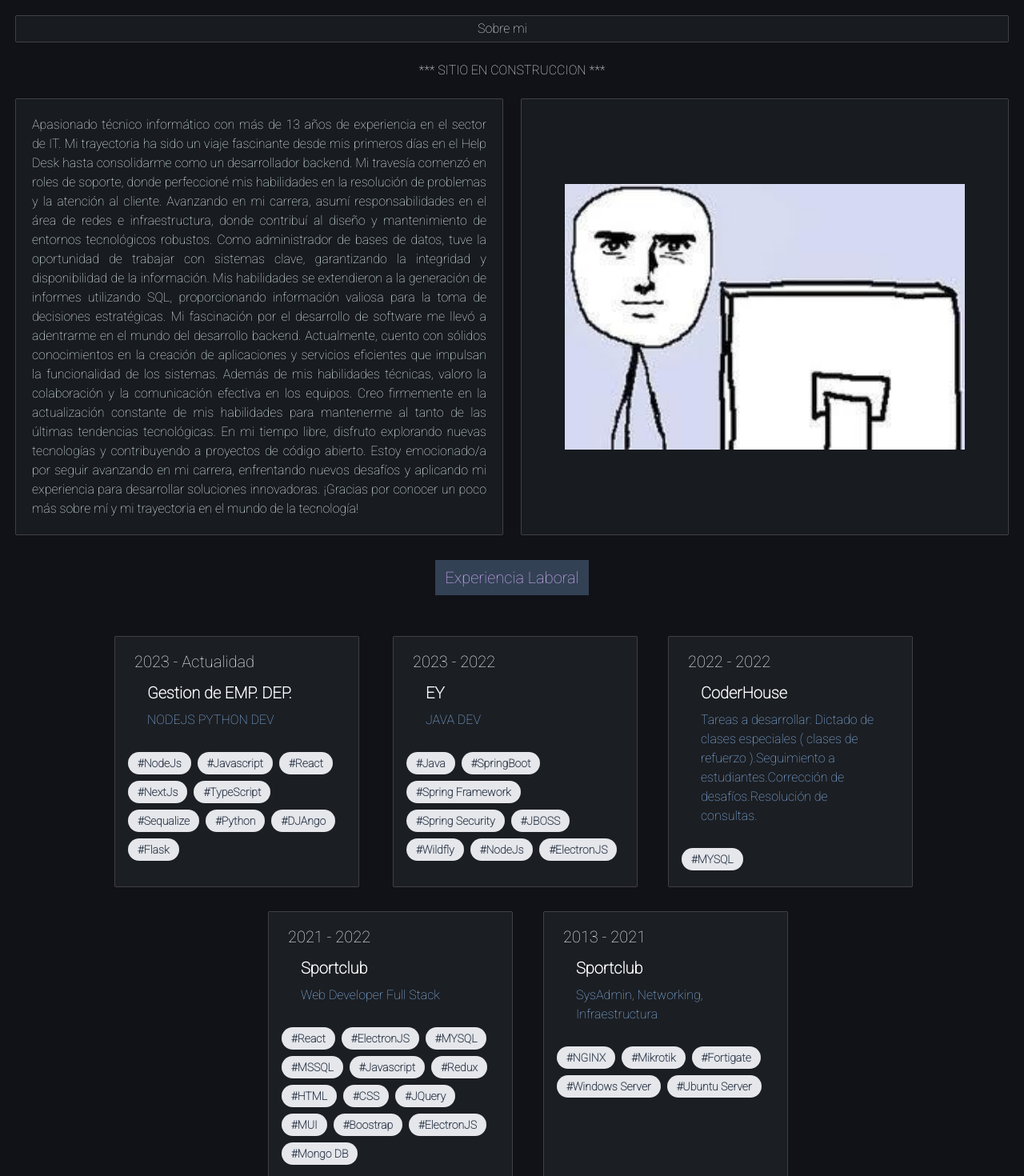
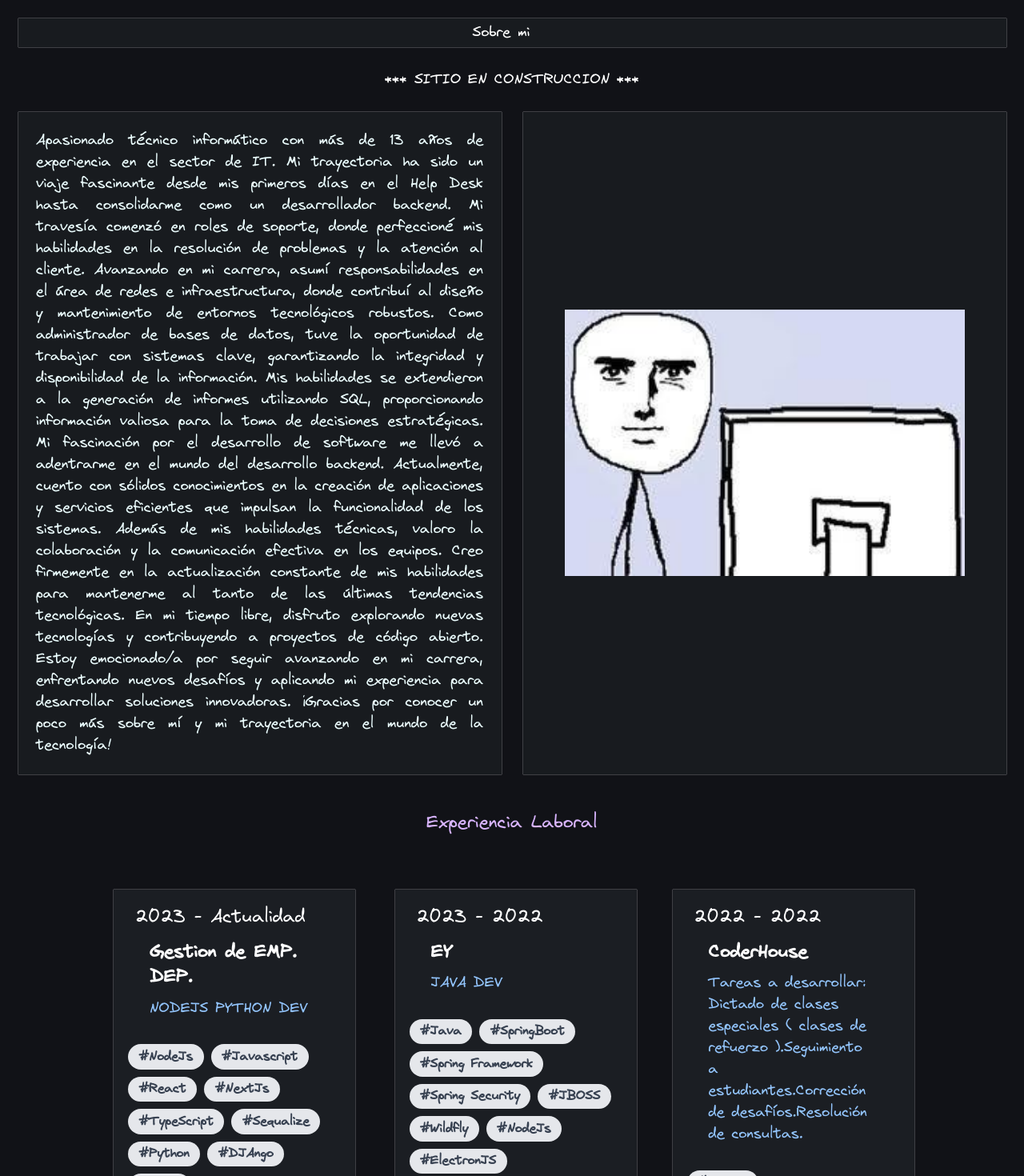
Before and after one commit to themchoise/nextjsportfolio, a Next.js app: page / in a window 1280 px wide. Shown: the top 1470 px of the page at 80% size. Built offline with nearby package versions, Linux system fonts and the light colour scheme.

Commit message:
new font !

```diff
--- a/src/app/components/AboutMe.tsx
+++ b/src/app/components/AboutMe.tsx
@@ -6,22 +6,20 @@ import { useBorderColor } from "../hooks/useBorderColor";
 
  const AboutMe = () => {
 
-  const {effect, fnTime} = useBorderColor();
+
 
   return (
     <>
 
 
     <div className="grid md:grid-cols-2 sm:grid-cols-1 gap-2 bg-r">
-    <div className="hover:shadow-[0px_0px_0px_2px_${effect}] transition duration-500 ease-in-out text-cyan-50 text-justify m-2 shadow-[0px_0px_0px_0.2px_#f7fafc]  bg-dark-graf-nav p-5"
-     onMouseEnter={() => {fnTime()}}
-     onMouseLeave={() => {fnTime('#0B6B95')}}
+    <div className="hover:shadow-[0px_0px_0px_2px_#0B6B95] transition duration-500 ease-in-out text-cyan-50 text-justify m-2 shadow-[0px_0px_0px_0.2px_#f7fafc]  bg-dark-graf-nav p-5"
+
     >
         {aboutme}
     </div>
-    <div className={` hover:shadow-[0px_0px_0px_2px_${effect}] transition duration-500 ease-in-out m-2 shadow-[0px_0px_0px_0.2px_#f7fafc]  bg-dark-graf-nav flex justify-center p-5 	object-contain	`}
-    onMouseEnter={() => {fnTime()}}
-    onMouseLeave={() => {fnTime('#0B6B95')}}
+    <div className={` hover:shadow-[0px_0px_0px_2px_#0B6B95] transition duration-500 ease-in-out m-2 shadow-[0px_0px_0px_0.2px_#f7fafc]  bg-dark-graf-nav flex justify-center p-5 	object-contain	`}
+
     >
     <Image
       className ='object-contain'
--- a/src/app/components/Divisor.tsx
+++ b/src/app/components/Divisor.tsx
@@ -4,7 +4,7 @@ const Divisor = ({text=''}) => {
   return (
     <div className='w-full h-full'>
           <div className="flex justify-center items-center m-1 font-medium py-1 px-2  text-purple-300  ">
-            <div className="text-xl font-normal bg-slate-700 border-gray-50;  p-3  leading-none max-w-full flex-initial">{text}</div>
+            <div className="text-xl font-normal bg-none border-gray-50;  p-3  leading-none max-w-full flex-initial">{text}</div>
         </div>
     </div>
   )
--- a/src/app/components/ExpLab/JobCard.tsx
+++ b/src/app/components/ExpLab/JobCard.tsx
@@ -21,9 +21,8 @@ const JobCard = ({year_start,year_end,company,job_details,job_techs}:IJobHistory
 
     return (
 
-        <div className={`my-2 py-3 px-3 mx-1 w-full md:w-1/3 lg:my-4 lg:px-4 lg:w-1/4    hover:shadow-[0px_0px_0px_2px_${effect}] transition duration-500 ease-in-out m-2 shadow-[0px_0px_0px_0.2px_#f7fafc] bg-[#1b1e23] overflow-hidden`}
-        onMouseEnter={() => {fnTime()}}
-        onMouseLeave={() => {fnTime('#0B6B95')}}
+        <div className={`my-2 py-3 px-3 mx-1 w-full md:w-1/3 lg:my-4 lg:px-4 lg:w-1/4    hover:shadow-[0px_0px_0px_2px_#0B6B95] transition duration-500 ease-in-out m-2 shadow-[0px_0px_0px_0.2px_#f7fafc] bg-[#1b1e23] overflow-hidden`}
+
         >
           <sub className="text-xl p-2 ">{year_start} - {year_end?year_end:'Actualidad'}</sub>
 
--- a/src/app/components/NavBar.tsx
+++ b/src/app/components/NavBar.tsx
@@ -1,7 +1,7 @@
 const NavBar = () => {
   return (
     <header>
-      <div className="bg-dark-graf-nav h-auto bg-dark-graf-nav shadow-[0px_0px_0px_0.2px_#f7fafc] m-2">
+      <div className="bg-dark-graf-nav h-auto shadow-[0px_0px_0px_0.2px_#f7fafc] m-2">
         <ul className="flex justify-center p-1">
           <li className="mr-6">
             <a className="text-white hover:text-blue-100" href="#">
--- a/src/app/components/Skills/Skills.tsx
+++ b/src/app/components/Skills/Skills.tsx
@@ -11,7 +11,7 @@ const Skills = () => {
         <div className="flex flex-wrap items-center justify-center">
           {returnAllSkills().map((res, index) => {
             return (
-              <div key={index} className=" text-white rounded-full px-4 py-2 shadow-md m-3">
+              <div key={index} className=" hover:shadow-[0px_0px_0px_2px_#0B6B95] transition duration-500 ease-in-out m-2 shadow-[0px_0px_0px_0.2px_#f7fafc] text-white rounded-full px-4 py-2 shadow-md m-3">
               <span className="flex items-center justify-center">
 
                {res}
--- a/src/app/globals.css
+++ b/src/app/globals.css
@@ -2,12 +2,13 @@
 @tailwind components;
 @tailwind utilities;
 
+  html{
+    font-size: 18px;
+    font-weight: normal;
+
+  }
 
 
-  html {
-    font-family: "Proxima Nova", system-ui, sans-serif;
-
-  }
   @keyframes colorChange {
     0% {
       border-color: #3498db; /* Initial color (blue) */
--- a/src/app/layout.tsx
+++ b/src/app/layout.tsx
@@ -1,8 +1,11 @@
 import type { Metadata } from 'next'
 import './globals.css'
 import { Roboto } from 'next/font/google';
+import localFont from 'next/font/local'
 
-const roboto = Roboto({ subsets: ['latin'], weight:  ['100', '100']  })
+//const roboto = Roboto({ subsets: ['latin'], weight:  ['100', '100']  })
+
+const myFont = localFont({ src: './font/Virgil.woff2'})
 
 export const metadata: Metadata = {
   title: 'Create Next App',
@@ -16,7 +19,7 @@ export default function RootLayout({
 }) {
   return (
     <html lang="en">
-      <body className={roboto.className}>{children}</body>
+      <body className={myFont.className}>{children}</body>
     </html>
   )
 }
```
Also changed, not shown: src/app/font/Virgil.woff2 (added).
